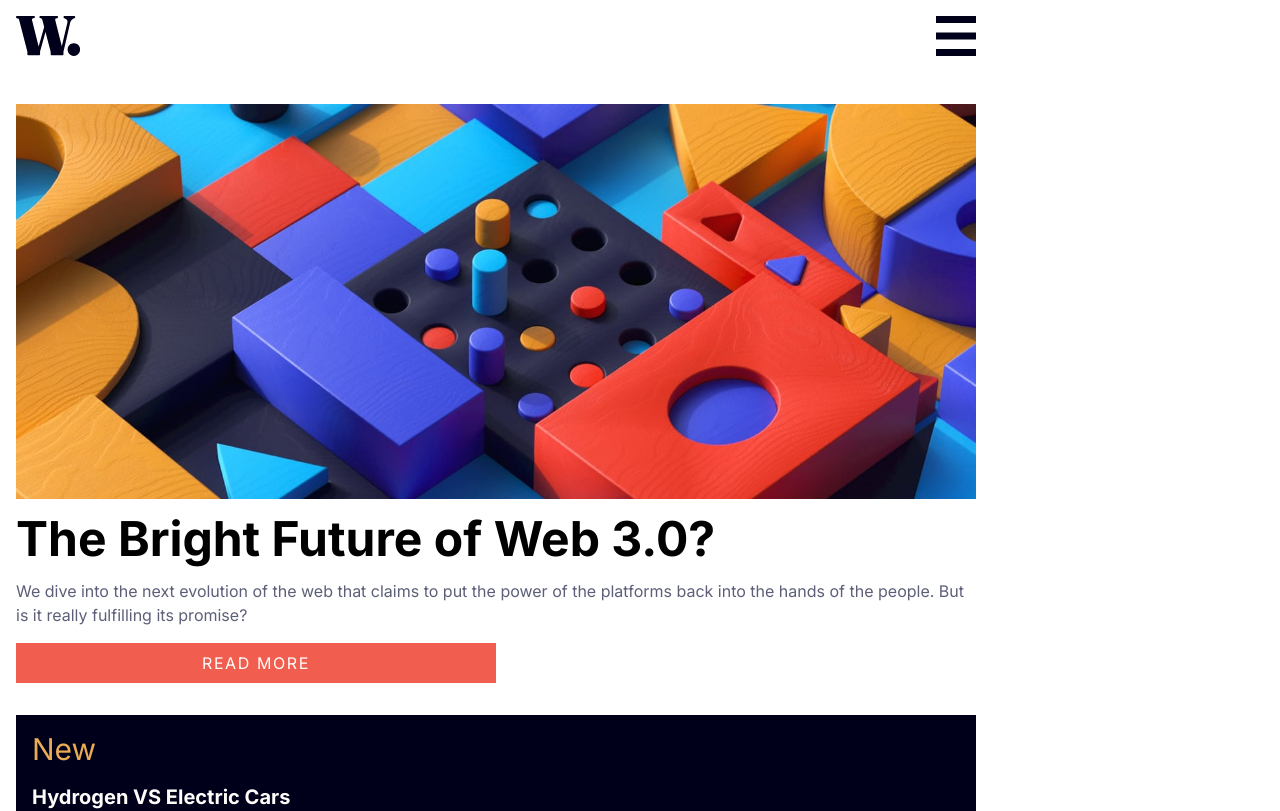
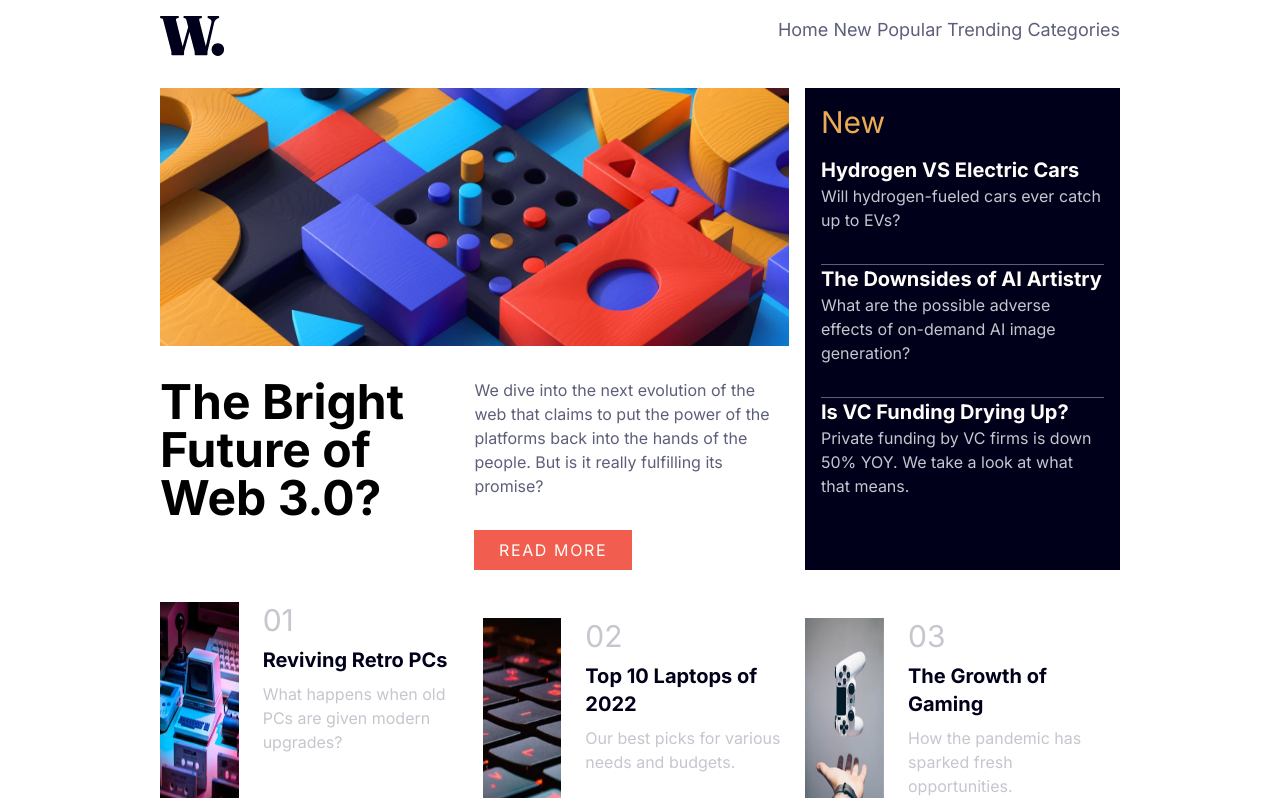
Before and after one commit to vitaovich/frontend-news-homepage, a Next.js app: page / in a window 1280 px wide. Shown: the top 811 px of the page. Built offline with nearby package versions, Linux system fonts and the light colour scheme.

Commit message:
desktop layouts

```diff
--- a/pages/index.tsx
+++ b/pages/index.tsx
@@ -2,9 +2,8 @@ import Image from 'next/image'
 
 export default function Home() {
   return (
-    <>
-
-      <div className="flex flex-col m-4 space-y-8 font-inter md:w-3/4">
+    <div className='flex flex-col items-center'>
+      <div className="flex flex-col justify-center m-4 space-y-8 font-inter xl:w-3/4">
         {/* NavBar Section */}
         <div className="flex flex-row justify-between">
           <Image
@@ -18,17 +17,20 @@ export default function Home() {
             src='/images/icon-menu.svg'
             width={40}
             height={17}
+            className='md:hidden'
           />
-        </div>
-        <div className="hidden flex flex-row">
+          <div className="hidden flex flex-row text-darkGrayishBlue text-lg md:block space-x-4">
             Home
             New
             Popular
             Trending
             Categories
           </div>
+        </div>
+
+        <div className="flex flex-col md:flex-row md:space-x-4">
           {/* Main Area */}
-        <div className='space-y-4'>
+          <div className='md:w-2/3'>
             <Image
               alt='top laptops'
               src='/images/image-web-3-mobile.jpg'
@@ -43,16 +45,21 @@ export default function Home() {
               height={600}
               className='hidden md:block'
             />
+            <div className="flex flex-col md:flex-row md:mt-8">
+              <div className='md:w-1/2'>
                 <h1 className="text-5xl font-bold">The Bright Future of Web 3.0?</h1>
+              </div>
+              <div className='md:w-1/2 md:space-y-8'>
                 <p className="text-darkGrayishBlue">
                   We dive into the next evolution of the web that claims to put the power of the platforms back into the hands of the people.
                   But is it really fulfilling its promise?
                 </p>
                 <div className="bg-softRed text-offWhite py-2 px-6 w-1/2 uppercase text-center tracking-widest">Read more</div>
               </div>
-
+            </div>
+          </div>
           {/* Articles section */}
-        <div className="flex flex-col bg-veryDarkBlue p-4">
+          <div className="flex flex-col bg-veryDarkBlue p-4 md:w-1/3">
             <h1 className="text-softOrange text-3xl">New</h1>
             <div className="grid grid-cols-1 divide-y divide-darkGrayishBlue ">
               <div className='my-4'>
@@ -69,7 +76,12 @@ export default function Home() {
               </div>
             </div>
           </div>
-        <div className="flex flex-row">
+        </div>
+
+
+        {/* Topics section */}
+        <div className="flex flex-col space-y-4 md:flex-row md:space-x-2">
+          <div className="flex flex-row md:w-1/3">
             <Image
               alt='retro pcs'
               src='/images/image-retro-pcs.jpg'
@@ -83,9 +95,7 @@ export default function Home() {
               <p className="text-grayishBlue">What happens when old PCs are given modern upgrades?</p>
             </div>
           </div>
-
-        {/* Topics section */}
-        <div className="flex flex-row">
+          <div className="flex flex-row md:w-1/3">
             <Image
               alt='top laptops'
               src='/images/image-top-laptops.jpg'
@@ -99,7 +109,7 @@ export default function Home() {
               <p className="text-grayishBlue">Our best picks for various needs and budgets.</p>
             </div>
           </div>
-        <div className="flex flex-row">
+          <div className="flex flex-row md:w-1/3">
             <Image
               alt='gaming growth'
               src='/images/image-gaming-growth.jpg'
@@ -114,6 +124,8 @@ export default function Home() {
             </div>
           </div>
         </div>
-    </>
+
+      </div>
+    </div>
   )
 }
```
Lines whose indentation alone changed are shown as unchanged.
